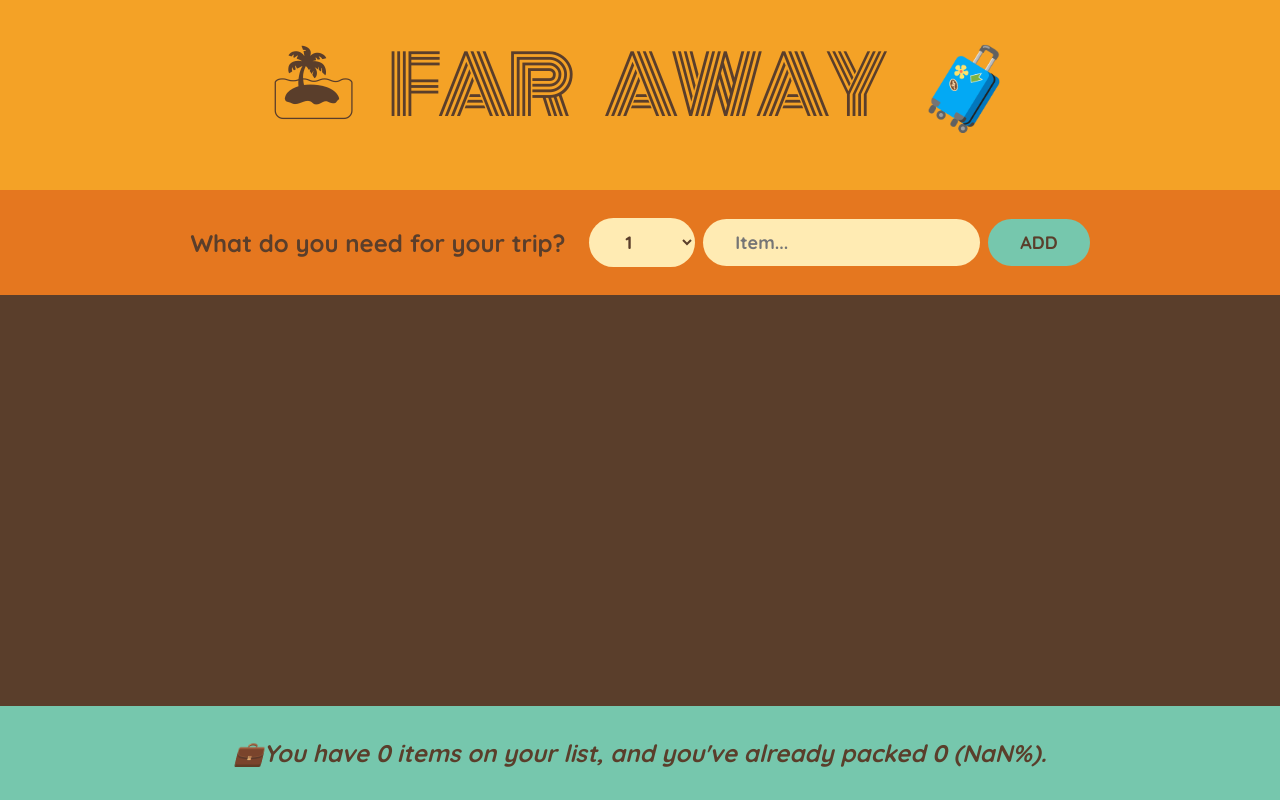
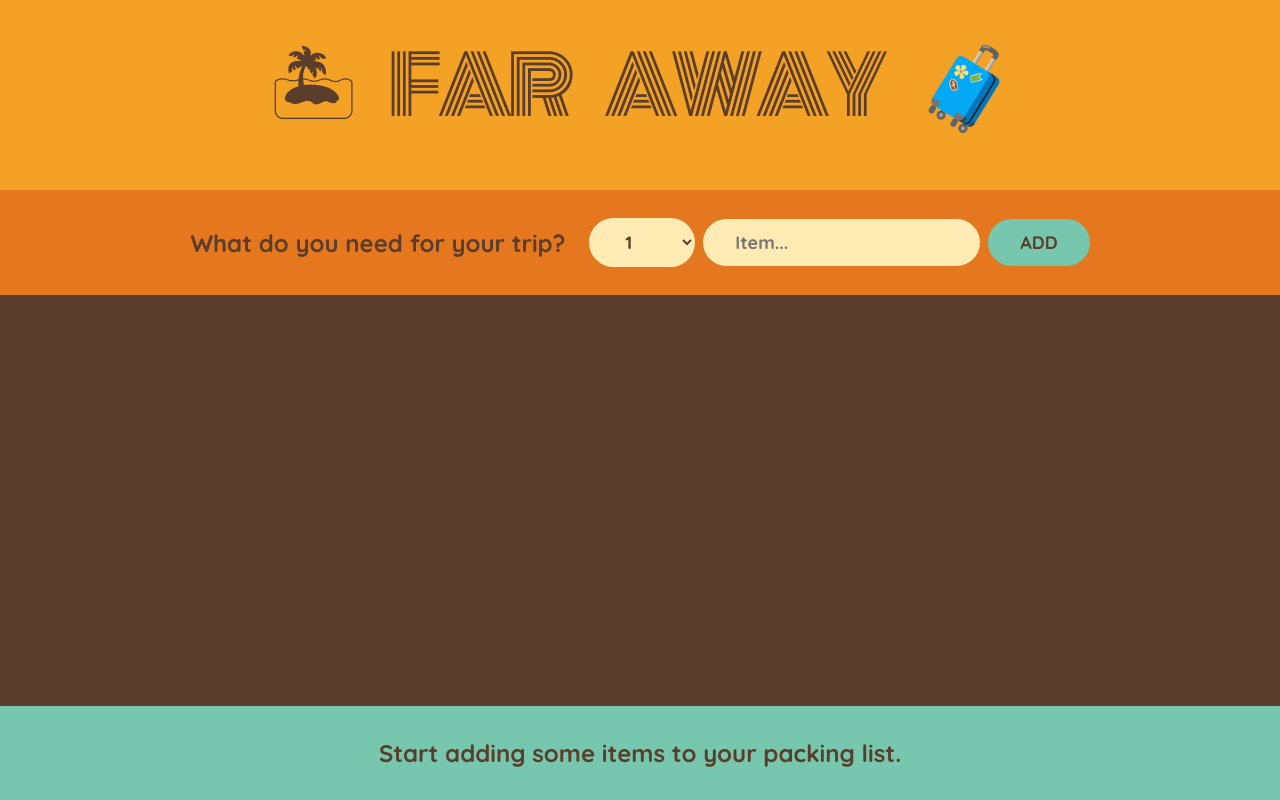
Before and after one commit to gabriele-andolina/travel-list, a React (Create React App) app: page / in a window 1280 px wide. Built offline with nearby package versions, Linux system fonts and the light colour scheme.

Commit message:
Elements: Added early return if no items are present in the list

```diff
--- a/src/App.js
+++ b/src/App.js
@@ -117,6 +117,13 @@ function Item({ item, onDeleteItem, onToggleItem }) {
 }
 
 function Stats({ items }) {
+    if (!items.length)
+        return (
+            <p className="stats">
+                Start adding some items to your packing list.
+            </p>
+        );
+
     const numItems = items.length;
     const numPacked = items.filter((item) => item.packed).length;
     const percentage = Math.round((numPacked / numItems) * 100);
```
